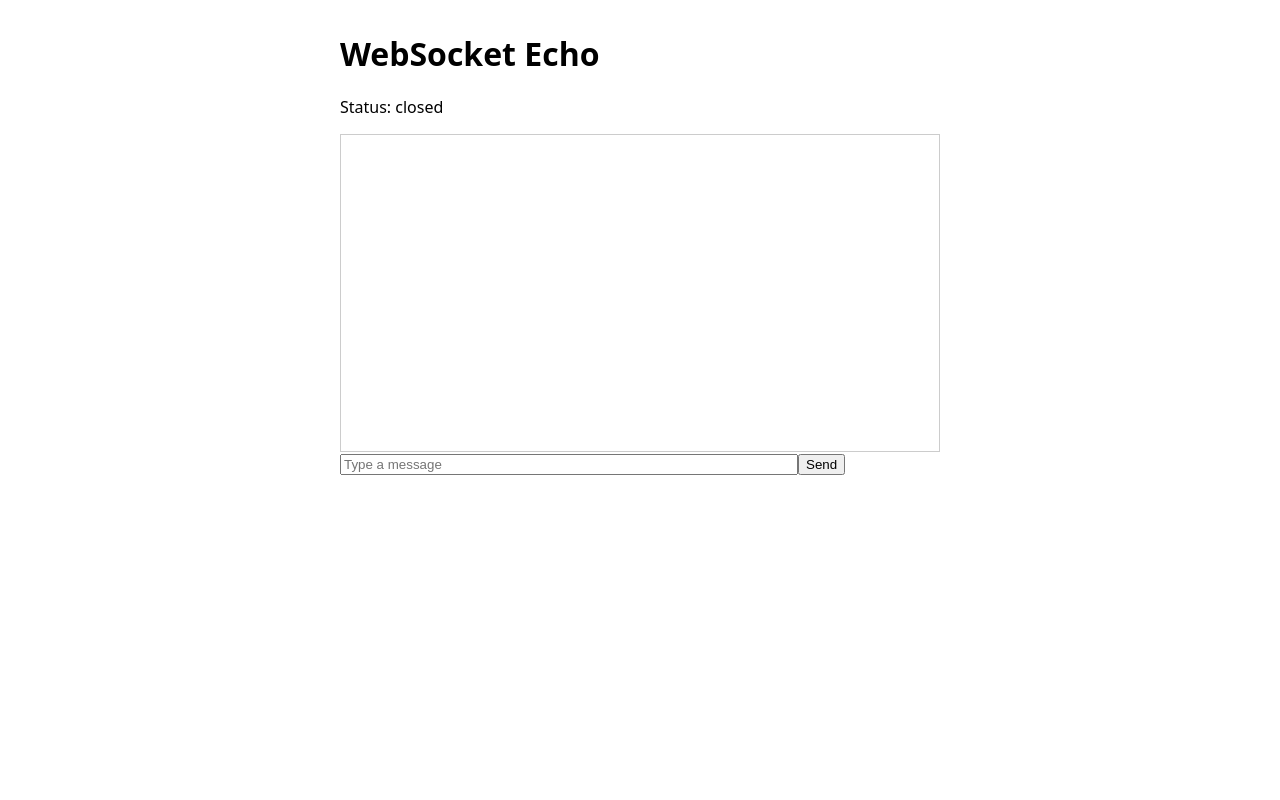
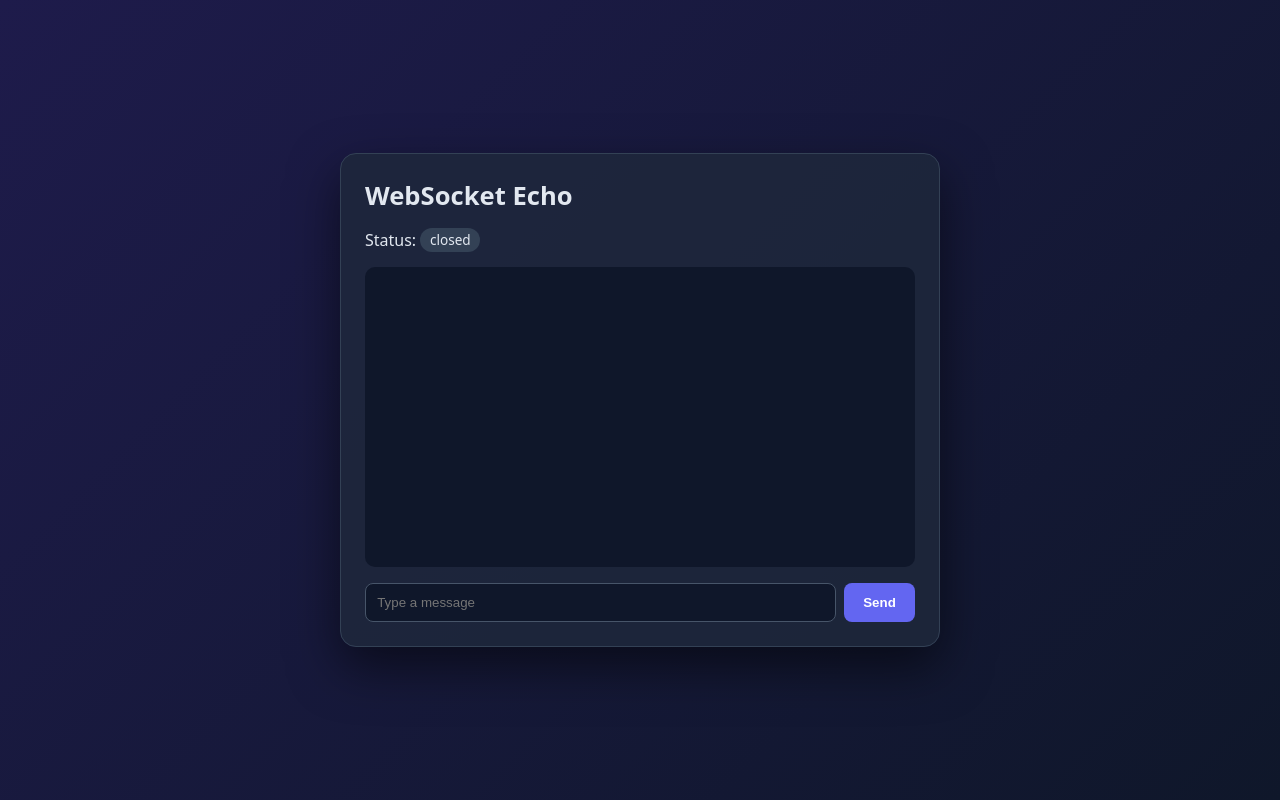
Before and after one commit to hpm6cwkrdh-art/hpm6cwkrdh-art.github.io, a plain HTML site: page echo.html in a window 1280 px wide. Drawn offline with Linux system fonts and the light colour scheme.

Commit message:
Style echo app

```diff
--- a/echo.html
+++ b/echo.html
@@ -1,10 +1,17 @@
 <!DOCTYPE html>
 <html><head><meta charset="UTF-8"><title>WebSocket Echo</title>
-<style>body{font-family:system-ui;max-width:600px;margin:2rem auto}#log{border:1px solid #ccc;height:300px;overflow:auto;padding:.5rem;white-space:pre-wrap}input{width:75%}</style></head>
-<body><h1>WebSocket Echo</h1>
+<style>
+*{box-sizing:border-box}body{font-family:system-ui,sans-serif;background:linear-gradient(135deg,#1e1b4b,#0f172a);color:#e2e8f0;min-height:100vh;margin:0;display:flex;align-items:center;justify-content:center}
+main{width:min(600px,92vw);background:#1e293bcc;border:1px solid #334155;border-radius:16px;padding:1.5rem;box-shadow:0 20px 50px #0008}
+h1{margin:0 0 .5rem;font-size:1.6rem}#s{padding:.15rem .6rem;border-radius:99px;background:#334155;font-size:.85rem}
+#log{background:#0f172a;border-radius:10px;height:300px;overflow:auto;padding:.8rem;white-space:pre-wrap;font-family:ui-monospace,monospace;margin:1rem 0}
+form{display:flex;gap:.5rem}input{flex:1;padding:.7rem;border-radius:8px;border:1px solid #475569;background:#0f172a;color:inherit}
+button{padding:.7rem 1.2rem;border:0;border-radius:8px;background:#6366f1;color:#fff;font-weight:600;cursor:pointer}button:hover{background:#818cf8}
+</style></head>
+<body><main><h1>WebSocket Echo</h1>
 <p>Status: <span id="s">connecting…</span></p>
 <div id="log"></div>
-<form id="f"><input id="m" placeholder="Type a message" autocomplete="off"><button>Send</button></form>
+<form id="f"><input id="m" placeholder="Type a message" autocomplete="off"><button>Send</button></form></main>
 <script>
 const log=t=>{const l=document.getElementById('log');l.textContent+=t+"\n";l.scrollTop=l.scrollHeight};
 const ws=new WebSocket('wss://echo.websocket.org');
```
